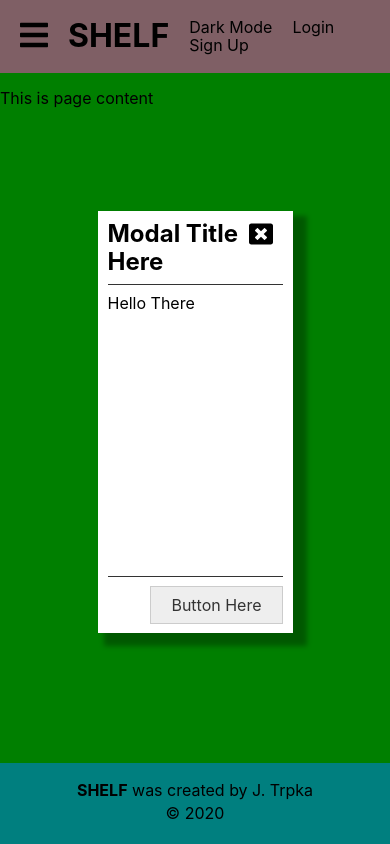
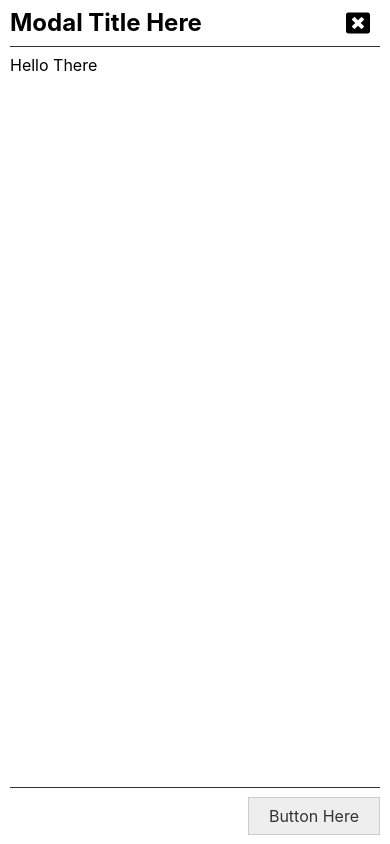
Before and after one commit to jtrpka0912/intranet.bookshelf.react, a React (Create React App) app: page / in a window 390 px wide. Built offline with nearby package versions, Linux system fonts and the light colour scheme; no server answers.

Commit message:
Responsive sizes for modal.

```diff
--- a/src/components/app/App.tsx
+++ b/src/components/app/App.tsx
@@ -7,7 +7,7 @@ import PageWrapper from '../layout/page/wrapper/PageWrapper';
 // Contexts
 import AppContextProvider from '../../contexts/AppContext';
 import ShelfContextProvider from '../../contexts/ShelfContext';
-import Modal from '../../components/common/modal/Modal';
+import Modal, { Size } from '../../components/common/modal/Modal';
 
 const App = () => {
 
@@ -17,7 +17,7 @@ const App = () => {
                 <PageWrapper>
                     <p>This is page content</p>
                 </PageWrapper>
-                <Modal slide={true}>Hello There</Modal>
+                <Modal size={ Size.Medium } slide={true}>Hello There</Modal>
             </ShelfContextProvider>
         </AppContextProvider>
     );
--- a/src/components/common/modal/Modal.scss
+++ b/src/components/common/modal/Modal.scss
@@ -1,5 +1,7 @@
 .common {
     &-modal {
+        $modalClass: &;
+
         &-overlay {
             position: fixed;
             top: 0; bottom: 0;
@@ -8,14 +10,14 @@
             height: 100%;
             background-color: rgba(0,0,0,0.5);
 
+            // TODO: Figure out how to animate when closing the modal that doesn't retain the overlay.
             &.closed {
-                // TODO: Figure out how to animate when closing the modal that doesn't retain the overlay.
                 display: none;
             }
 
             &.opened {
                 &.fade {
-                    .common-modal {
+                    #{$modalClass} {
                         &-container {
                             animation: fadeIn 1s forwards;
                         }
@@ -23,7 +25,7 @@
                 }
 
                 &.slide {
-                    .common-modal {
+                    #{$modalClass} {
                         &-container {
                             animation: slideUp 1s forwards;
                         }
@@ -41,16 +43,37 @@
             top: 0; bottom: 0;
             left: 0; right: 0;
 
-            // TODO: Do CSS Grid for modal container
             display: grid;
             grid-template-rows: auto 1fr auto;
+            height: 50%;
 
-            width: 50%;
-            height: 50%;
             margin: auto;
             padding: 9px 10px;
             background-color: #fff;
             box-shadow: 10px 9px 5px 4px rgba(0,0,0,0.3);
+
+            &.small {
+                width: 360px;
+            }
+
+            &.medium {
+                width: 480px;
+            }
+
+            &.large {
+                width: 520px;
+            }
+
+            // To tablet devices
+            // NOTE: https://www.freecodecamp.org/news/css-media-queries-breakpoints-media-types-standard-resolutions-and-more/
+            @media (max-width: 768px) {
+                height: 100%;
+
+                // Needs to override these classes
+                &.small, &.medium, &.large {
+                    width: 100%;
+                }
+            }
         }
 
         &-header {
@@ -82,6 +105,8 @@
         }
     }
 }
+
+
 
 @keyframes fadeIn {
     from {
--- a/src/components/common/modal/Modal.tsx
+++ b/src/components/common/modal/Modal.tsx
@@ -12,6 +12,21 @@ import Button from '../button/Button';
 import './Modal.scss';
 
 /**
+ * @exports
+ * @enum Size
+ * @description: The defined sizes for the modal;
+ * @author J.T.
+ * @property { string } Small
+ * @property { string } Medium
+ * @property { string } Large
+ */
+export enum Size {
+    Small = 'small',
+    Medium = 'medium',
+    Large = 'large'
+};
+
+/**
  * @interface ModalProps
  * @description The acceptable props for the Modal component
  * @author J.T.
@@ -21,7 +36,8 @@ interface ModalProps {
     children: React.ReactNode,
     title?: string
     fade?: boolean
-    slide?: boolean;
+    slide?: boolean
+    size?: Size
 }
 
 /**
@@ -35,8 +51,15 @@ interface ModalProps {
 const Modal: React.FunctionComponent<ModalProps> = (props) => {
     const [isOpened, toggleModal] = useState(true);
 
-    // TODO: props set as any
-    const overlayClasses = (props: any): string => {
+    /**
+     * @function overlayClasses
+     * @summary Overlay Element Classes
+     * @description The classes to output for the overlay element from props.
+     * @author J.T.
+     * @param { ModalProps } props
+     * @returns string
+     */
+    const overlayClasses = (props: ModalProps): string => {
         let classArray: string[] = ['common-modal-overlay'];
 
         classArray.push(isOpened ? 'opened' : 'closed');
@@ -49,6 +72,29 @@ const Modal: React.FunctionComponent<ModalProps> = (props) => {
         if(fade) classArray.push('fade');
         if(slide) classArray.push('slide');
 
+
+
+        return classArray.join(' ');
+    }
+
+    /**
+     * @function containerClasses
+     * @summary Container Element Classes
+     * @description The classes to output for the container element from props.
+     * @author J.T.
+     * @param { ModalProps } props
+     * @returns string
+     */
+    const containerClasses = (props: ModalProps): string => {
+        let classArray: string[] = ['common-modal-container'];
+
+        // If no size defined then assign it medium
+        if(!props.size) {
+            classArray.push(Size.Medium);
+        } else {
+            classArray.push(props.size);
+        }
+
         return classArray.join(' ');
     }
 
@@ -56,7 +102,7 @@ const Modal: React.FunctionComponent<ModalProps> = (props) => {
         <div className={ overlayClasses(props) }
             onClick={ () => toggleModal(!isOpened) }
         >
-            <div className="common-modal-container"
+            <div className={ containerClasses(props) }
                 onClick={ (e) => e.stopPropagation() }
             >
                 <header className="common-modal-header">
```
